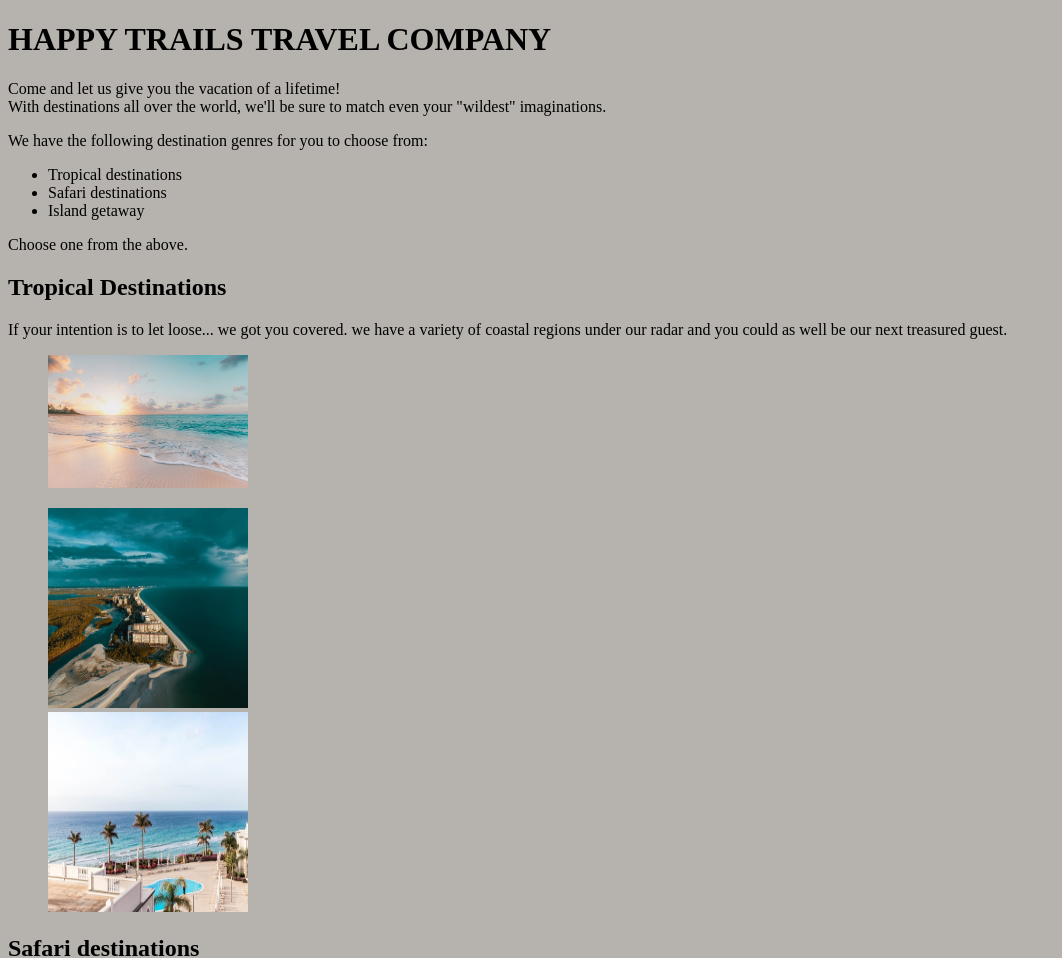
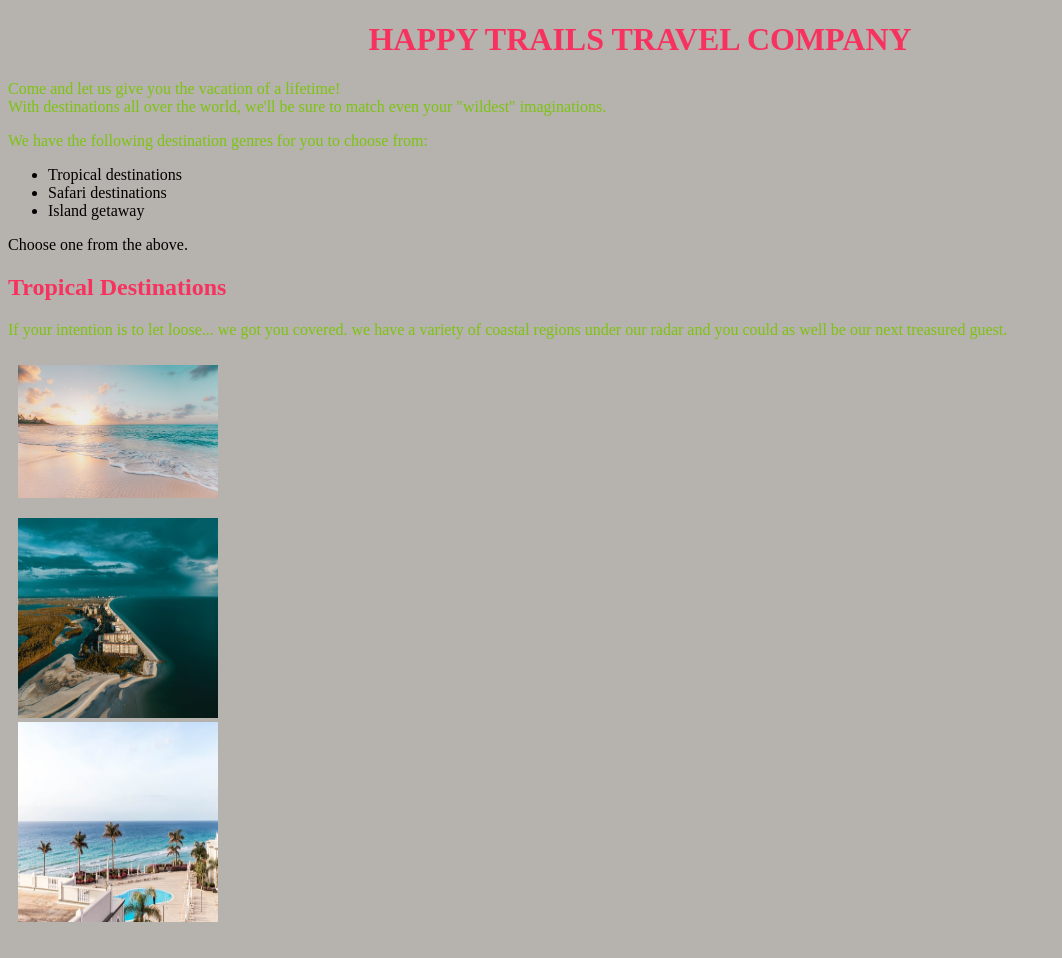
Before and after one commit to Ken-mbira/Travel-agency, a plain HTML site: page index.html in a window 1280 px wide. Shown: the top 958 px of the page, without its empty margins (0-1062 px from the left). Drawn offline with Linux system fonts and the light colour scheme.

Commit message:
change the color of the header and text, it will also center the main header.

```diff
--- a/index.html
+++ b/index.html
@@ -5,13 +5,14 @@
     <meta http-equiv="X-UA-Compatible" content="IE=edge">
     <meta name="viewport" content="width=device-width, initial-scale=1.0">
     <title>Happy trails</title>
-    <link href="styles.css" rel="stylesheet" type="text/css"
+    <link href="styles.css" rel="stylesheet" type="text/css">
 </head>
+<div class="font">
     <body>
-    <h1>HAPPY TRAILS TRAVEL COMPANY</h1>
-    <P1>Come and let us give you the vacation of a lifetime!<br>With destinations all over the world, we'll be sure to match even your "wildest" imaginations.
-    </P1>
-    <p>We have the following destination genres for you to choose from:
+        <h1 class="header">HAPPY TRAILS TRAVEL COMPANY</h1>
+        <p class="text">Come and let us give you the vacation of a lifetime!<br>With destinations all over the world, we'll be sure to match even your "wildest" imaginations.
+        </p>
+        <p class="text">We have the following destination genres for you to choose from:
             <ul>
                 <li> Tropical destinations</li>
                 <li>Safari destinations</li>
@@ -19,21 +20,24 @@
             </ul>
             Choose one from the above.
         </p>
-    <h2> Tropical Destinations</h2>
-    <p>If your intention is to let loose... we got you covered. we have a variety of coastal regions under our radar and you could as well be our next treasured guest.<br>
+        <h2 class="header"> Tropical Destinations</h2>
+        <p class="text">If your intention is to let loose... we got you covered. we have a variety of coastal regions under our radar and you could as well be our next treasured guest.<br>
                 <ul class="pic">
                         <li><img src="tropical 1.jpg" alt="our beach during the day" width="200px" height="soopx"></p></li>
                         <li><img src="tropical2 (copy).jpg" alt="sunset at one of our beaches" width="200px" height="200px"></li>
                         <li><img src="tropical3 (copy).jpg" alt="ariel view of our hotel" width="200px" height="200px"> </li>
                 </ul>
         </p>
-    <h2>Safari destinations</h2>
-    <p>This one is for the nature lovers who will get a chance to tour through the top game parks the sub-saharan part of Africa has to offer.
-            <ul>
+        <h2 class="header">Safari destinations</h2>
+        <p class="text">This one is for the nature lovers who will get a chance to tour through the top game parks the sub-saharan part of Africa has to offer.
+                <ul class="pic2">
                     <li><img src="safari1.jpg" alt="a pic of our safari program" width="200px" height="200px"></li>
                     <li><img src="safari2.jpg" alt="a pic of our safari program" width="200px" height="200px"></li>
                     <li><img src="safari3.jpg" alt="a pic of our safari program" width="200px" height="200px"></li>
                 </ul>
         </p>
+        <h2 class="header">Popular destinations</h2>
+        <p class="text">If you do not quite know where you fit in, don't worry <i>we got you</i>.<br>Here's a list of the most popular destinations.</p>
     </body>
+</div>
 </html>
--- a/styles.css
+++ b/styles.css
@@ -3,4 +3,18 @@ body{
 }
 .pic{
     list-style-type: none;
+    padding: 10px;
 }
+.pic2{
+    list-style-type: none;
+}
+h1{
+    text-align: center;
+    color:chocolate;
+}
+.header{
+    color:#f7325e;
+}
+.text{
+    color:#7dc410;
+}
```
Lines whose indentation alone changed are shown as unchanged.
